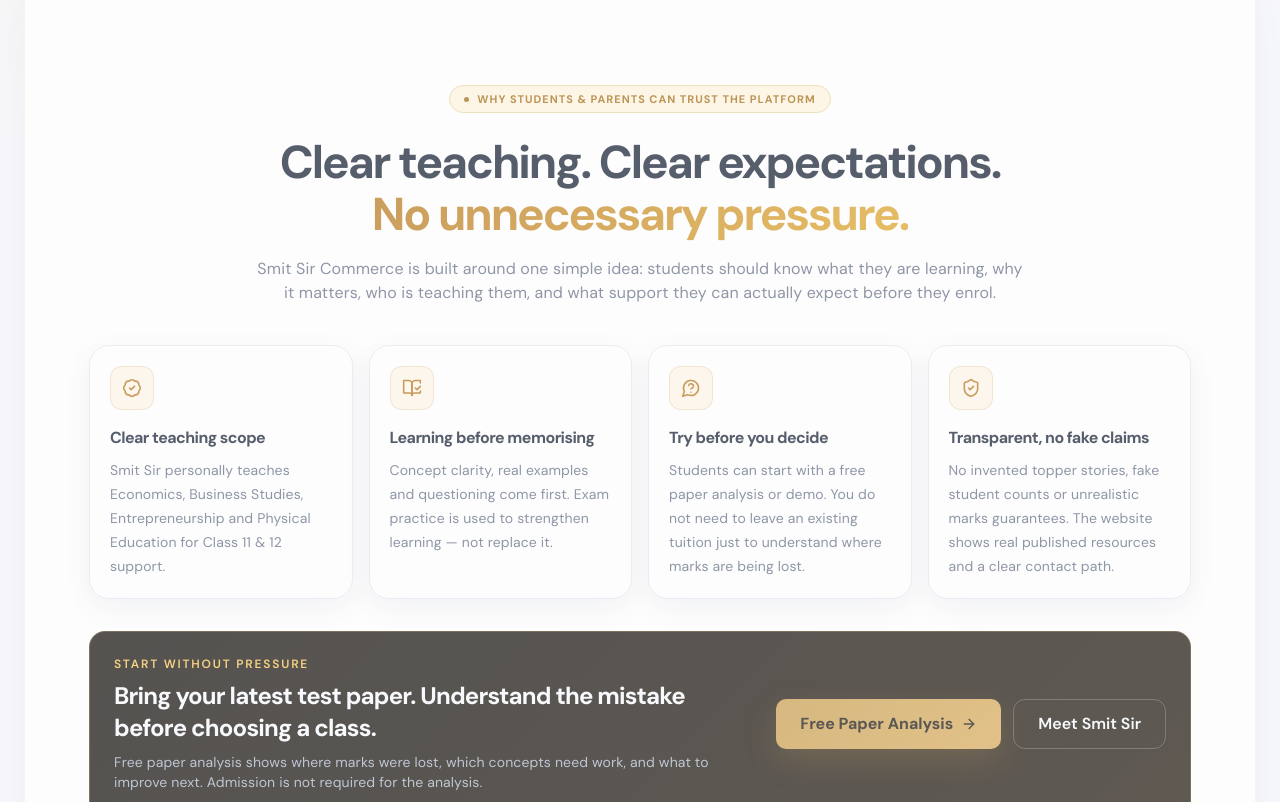
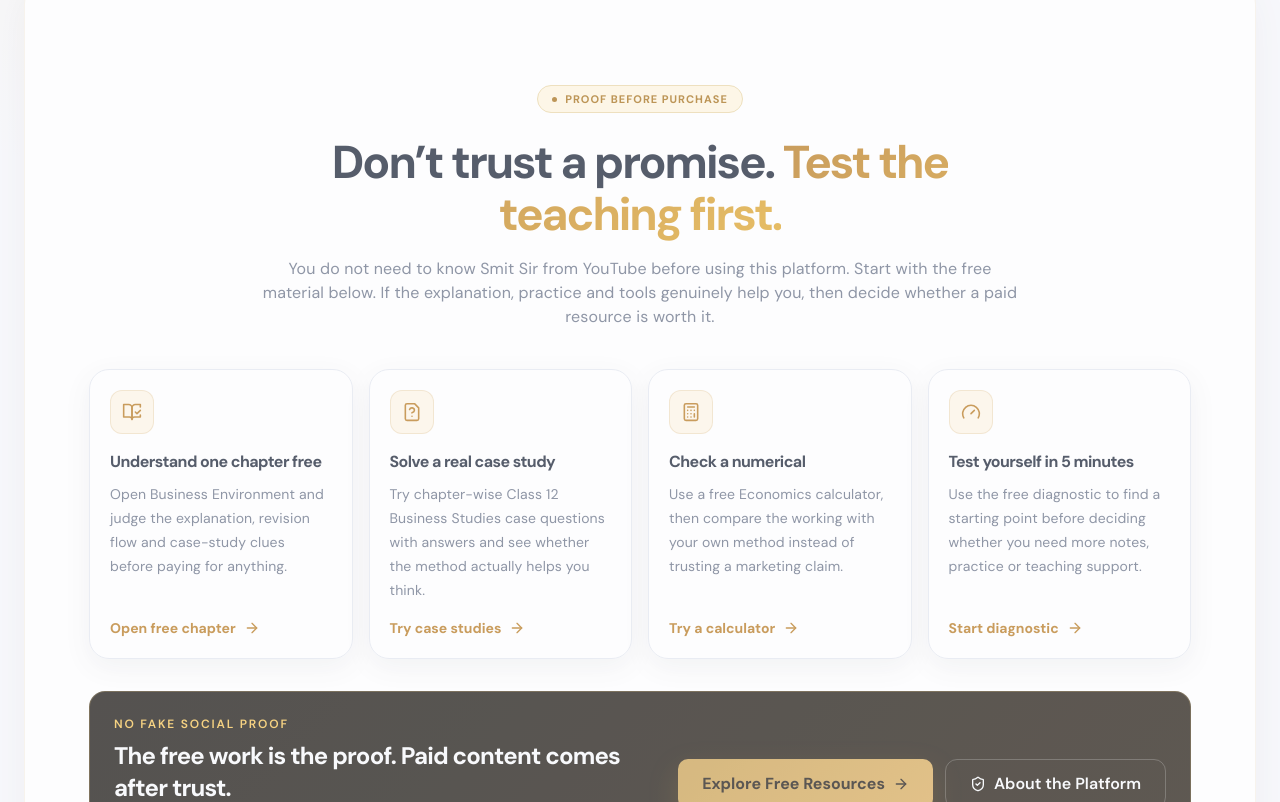
Before and after one commit to infosmitsircommerce-eng/smit-sir-commerce, a React (Vite) app: page / in a window 1280 px wide. Shown: the part 2098-2900 px from the top of the page. Built offline with nearby package versions, Linux system fonts and the light colour scheme; no server answers.

Commit message:
Turn homepage trust section into free proof before purchase

```diff
--- a/src/components/home/TrustLayer.jsx
+++ b/src/components/home/TrustLayer.jsx
@@ -1,27 +1,35 @@
 import { Link } from 'react-router-dom';
 import { motion } from 'framer-motion';
-import { BadgeCheck, BookOpenCheck, MessageCircleQuestion, ShieldCheck, ArrowRight } from 'lucide-react';
+import { ArrowRight, BookOpenCheck, Calculator, FileQuestion, Gauge, ShieldCheck } from 'lucide-react';
 
-const trustItems = [
+const proofItems = [
   {
-    icon: BadgeCheck,
-    title: 'Clear teaching scope',
-    text: 'Smit Sir personally teaches Economics, Business Studies, Entrepreneurship and Physical Education for Class 11 & 12 support.',
+    icon: BookOpenCheck,
+    title: 'Understand one chapter free',
+    text: 'Open Business Environment and judge the explanation, revision flow and case-study clues before paying for anything.',
+    to: '/cbse/class-12/business-studies/business-environment-notes',
+    action: 'Open free chapter',
   },
   {
-    icon: BookOpenCheck,
-    title: 'Learning before memorising',
-    text: 'Concept clarity, real examples and questioning come first. Exam practice is used to strengthen learning — not replace it.',
+    icon: FileQuestion,
+    title: 'Solve a real case study',
+    text: 'Try chapter-wise Class 12 Business Studies case questions with answers and see whether the method actually helps you think.',
+    to: '/cbse/class-12/business-studies-case-study-questions',
+    action: 'Try case studies',
   },
   {
-    icon: MessageCircleQuestion,
-    title: 'Try before you decide',
-    text: 'Students can start with a free paper analysis or demo. You do not need to leave an existing tuition just to understand where marks are being lost.',
+    icon: Calculator,
+    title: 'Check a numerical',
+    text: 'Use a free Economics calculator, then compare the working with your own method instead of trusting a marketing claim.',
+    to: '/tools/net-indirect-tax-calculator',
+    action: 'Try a calculator',
   },
   {
-    icon: ShieldCheck,
-    title: 'Transparent, no fake claims',
-    text: 'No invented topper stories, fake student counts or unrealistic marks guarantees. The website shows real published resources and a clear contact path.',
+    icon: Gauge,
+    title: 'Test yourself in 5 minutes',
+    text: 'Use the free diagnostic to find a starting point before deciding whether you need more notes, practice or teaching support.',
+    to: '/board-exam-diagnostic',
+    action: 'Start diagnostic',
   },
 ];
 
@@ -30,15 +38,15 @@ export default function TrustLayer() {
     <section className="section-padding" style={{ background: '#fff' }}>
       <div className="page-container">
         <div className="max-w-3xl mx-auto text-center mb-10">
-          <span className="eyebrow">Why students & parents can trust the platform</span>
-          <h2 className="headline mt-6">Clear teaching. Clear expectations. <em>No unnecessary pressure.</em></h2>
+          <span className="eyebrow">Proof before purchase</span>
+          <h2 className="headline mt-6">Don’t trust a promise. <em>Test the teaching first.</em></h2>
           <p className="mt-4 text-sm sm:text-base leading-7" style={{ color: 'var(--muted)' }}>
-            Smit Sir Commerce is built around one simple idea: students should know what they are learning, why it matters, who is teaching them, and what support they can actually expect before they enrol.
+            You do not need to know Smit Sir from YouTube before using this platform. Start with the free material below. If the explanation, practice and tools genuinely help you, then decide whether a paid resource is worth it.
           </p>
         </div>
 
         <div className="grid sm:grid-cols-2 lg:grid-cols-4 gap-4">
-          {trustItems.map((item, index) => {
+          {proofItems.map((item, index) => {
             const Icon = item.icon;
             return (
               <motion.article
@@ -46,17 +54,20 @@ export default function TrustLayer() {
                 initial={{ opacity: 0, y: 18 }}
                 whileInView={{ opacity: 1, y: 0 }}
                 viewport={{ once: true }}
-                transition={{ delay: index * 0.06 }}
-                className="card-paper p-5"
+                transition={{ delay: index * 0.05 }}
+                className="card-paper p-5 flex flex-col"
               >
                 <div className="w-11 h-11 rounded-xl flex items-center justify-center mb-4"
                   style={{ background: 'var(--gold-bg)', border: '1px solid rgba(184,135,47,0.2)' }}>
                   <Icon className="w-5 h-5" style={{ color: 'var(--gold)' }} strokeWidth={1.9} />
                 </div>
-                <h3 className="text-base mb-2" style={{ fontFamily: 'var(--font-serif)', color: 'var(--ink)', fontWeight: 700 }}>
+                <h3 className="text-base mb-2" style={{ fontFamily: 'var(--font-serif)', color: 'var(--ink)', fontWeight: 800 }}>
                   {item.title}
                 </h3>
-                <p className="text-sm leading-6" style={{ color: 'var(--muted)' }}>{item.text}</p>
+                <p className="text-sm leading-6 flex-1" style={{ color: 'var(--muted)' }}>{item.text}</p>
+                <Link to={item.to} className="inline-flex items-center gap-2 mt-4 text-sm font-extrabold" style={{ color: 'var(--gold)' }}>
+                  {item.action} <ArrowRight className="w-4 h-4" />
+                </Link>
               </motion.article>
             );
           })}
@@ -65,20 +76,20 @@ export default function TrustLayer() {
         <div className="mt-8 rounded-2xl p-5 sm:p-6 flex flex-col lg:flex-row gap-5 lg:items-center lg:justify-between"
           style={{ background: 'linear-gradient(135deg, #15120d, #231b10)', border: '1px solid rgba(201,160,80,0.28)' }}>
           <div>
-            <div className="text-xs font-semibold uppercase tracking-[0.15em] mb-2" style={{ color: 'var(--gold-bright)' }}>Start without pressure</div>
-            <h3 className="text-xl sm:text-2xl" style={{ fontFamily: 'var(--font-serif)', fontWeight: 700, color: 'var(--ivory-on-ink)' }}>
-              Bring your latest test paper. Understand the mistake before choosing a class.
+            <div className="text-xs font-semibold uppercase tracking-[0.15em] mb-2" style={{ color: 'var(--gold-bright)' }}>No fake social proof</div>
+            <h3 className="text-xl sm:text-2xl" style={{ fontFamily: 'var(--font-serif)', fontWeight: 800, color: 'var(--ivory-on-ink)' }}>
+              The free work is the proof. Paid content comes after trust.
             </h3>
             <p className="text-sm mt-2 max-w-2xl" style={{ color: 'var(--muted-on-ink)' }}>
-              Free paper analysis shows where marks were lost, which concepts need work, and what to improve next. Admission is not required for the analysis.
+              No invented topper stories, fake student counts or marks guarantees. Use the free notes, questions and tools first; upgrade only if they are useful to you.
             </p>
           </div>
           <div className="flex flex-wrap gap-3 flex-shrink-0">
-            <Link to="/book-demo" className="btn-gold inline-flex items-center gap-2">
-              Free Paper Analysis <ArrowRight className="w-4 h-4" />
+            <Link to="/study-material" className="btn-gold inline-flex items-center gap-2">
+              Explore Free Resources <ArrowRight className="w-4 h-4" />
             </Link>
             <Link to="/about" className="btn-outline-ink inline-flex items-center gap-2" style={{ borderColor: 'rgba(255,255,255,0.22)', color: 'var(--ivory-on-ink)' }}>
-              Meet Smit Sir
+              <ShieldCheck className="w-4 h-4" /> About the Platform
             </Link>
           </div>
         </div>
```
